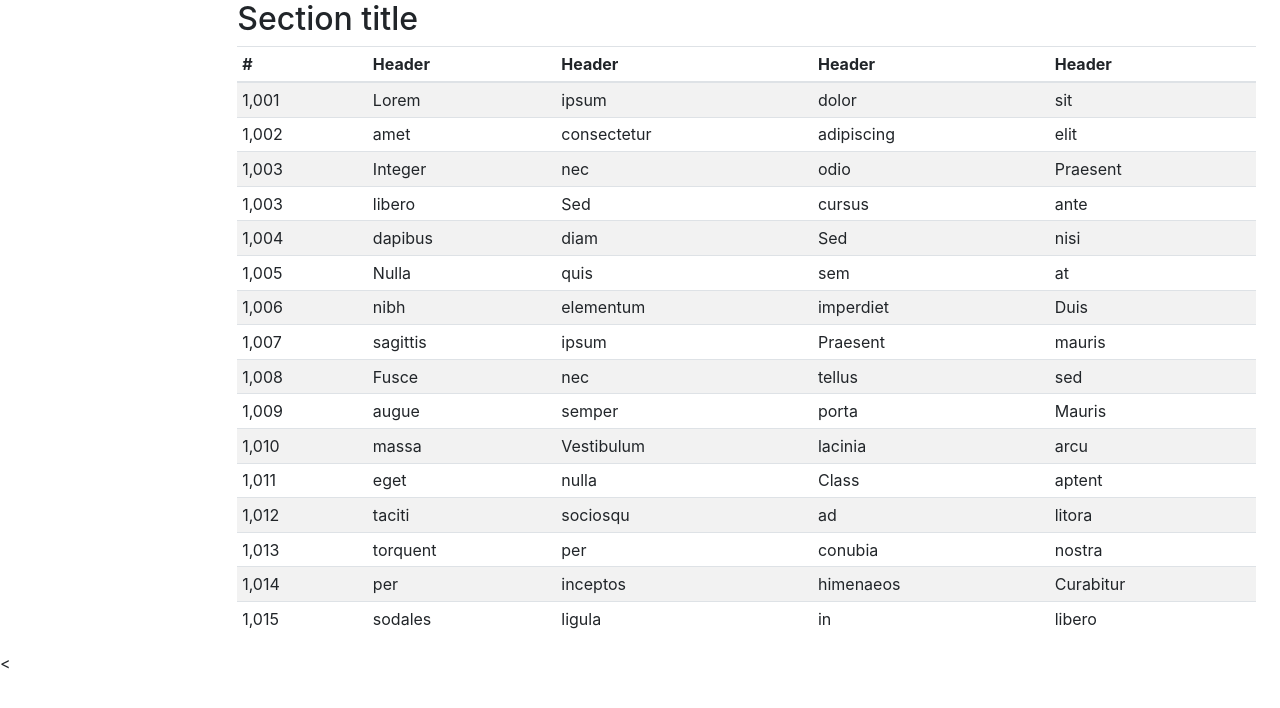
After one commit to davidyc/MyPythonWebApp, a Django app: page /jobs/themes in a window 1280 px wide. The commit adds this page. Shown: the top 708 px of the page. Run offline with Django 3.2, Linux system fonts and the light colour scheme; some libraries are stand-ins or nearby versions.

Commit message:
add theme page

```diff
--- a/MyPorfolio-project/MyPorfolio/urls.py
+++ b/MyPorfolio-project/MyPorfolio/urls.py
@@ -27,6 +27,7 @@ urlpatterns = [
     path('jobs/<int:job_id>', jobs.views.details, name='detail'),
     path('devinfo/<int:dev_id>', jobs.views.devinfo, name='devinfo'),
     path('jobs/evo', evolution.views.main, name='evo'),
+    path('jobs/themes', evolution.views.themes, name='themes'),
 ]
 
 urlpatterns += static(settings.STATIC_URL, document_root = settings.STATIC_ROOT)
--- a/MyPorfolio-project/evolution/views.py
+++ b/MyPorfolio-project/evolution/views.py
@@ -5,3 +5,6 @@ from .models import Player
 def main(request):
     players = Player.objects
     return render(request, 'evo/index.html', {'players': players})
+
+def themes(request):
+    return render(request, 'evo/themes.html')
--- a/MyPorfolio-project/jobs/templates/evo/index.html
+++ b/MyPorfolio-project/jobs/templates/evo/index.html
@@ -53,7 +53,7 @@
   <div class="collapse navbar-collapse" id="navbarsExampleDefault">
     <ul class="navbar-nav mr-auto">
       <li class="nav-item active">
-        <a class="nav-link" href="#">Home <span class="sr-only">(current)</span></a>
+        <a class="nav-link" href="{% url 'themes' %}">Home <span class="sr-only">(current)</span></a>
       </li>
       <li class="nav-item">
         <a class="nav-link" href="#">Themes</a>
--- /dev/null
+++ b/MyPorfolio-project/jobs/templates/evo/themes.html
@@ -0,0 +1,186 @@
+
+<!doctype html>
+{% load static %}
+<html lang="en">
+  <head>
+    <meta charset="utf-8">
+    <meta name="viewport" content="width=device-width, initial-scale=1, shrink-to-fit=no">
+    <meta name="description" content="">
+    <meta name="author" content="Mark Otto, Jacob Thornton, and Bootstrap contributors">
+    <meta name="generator" content="Jekyll v3.8.6">
+    <title>Dashboard Template · Bootstrap</title>
+
+    <link rel="canonical" href="https://getbootstrap.com/docs/4.4/examples/dashboard/">
+
+  <!-- Bootstrap core CSS -->
+  <link rel="stylesheet" href="{% static 'css/bootstrap.min.css' %}">
+
+    <!-- Favicons -->
+<link rel="apple-touch-icon" href="/docs/4.4/assets/img/favicons/apple-touch-icon.png" sizes="180x180">
+<link rel="icon" href="/docs/4.4/assets/img/favicons/favicon-32x32.png" sizes="32x32" type="image/png">
+<link rel="icon" href="/docs/4.4/assets/img/favicons/favicon-16x16.png" sizes="16x16" type="image/png">
+<link rel="manifest" href="/docs/4.4/assets/img/favicons/manifest.json">
+<link rel="mask-icon" href="/docs/4.4/assets/img/favicons/safari-pinned-tab.svg" color="#563d7c">
+<link rel="icon" href="/docs/4.4/assets/img/favicons/favicon.ico">
+<meta name="msapplication-config" content="/docs/4.4/assets/img/favicons/browserconfig.xml">
+<meta name="theme-color" content="#563d7c">
+
+
+    <style>
+      .bd-placeholder-img {
+        font-size: 1.125rem;
+        text-anchor: middle;
+        -webkit-user-select: none;
+        -moz-user-select: none;
+        -ms-user-select: none;
+        user-select: none;
+      }
+
+      @media (min-width: 768px) {
+        .bd-placeholder-img-lg {
+          font-size: 3.5rem;
+        }
+      }
+    </style>
+    <!-- Custom styles for this template -->
+    <link href="dashboard.css" rel="stylesheet">
+  </head>
+  <body>
+<div class="container-fluid">
+  <div class="row">
+    <main role="main" class="col-md-9 ml-sm-auto col-lg-10 px-4">
+      <h2>Section title</h2>
+      <div class="table-responsive">
+        <table class="table table-striped table-sm">
+          <thead>
+            <tr>
+              <th>#</th>
+              <th>Header</th>
+              <th>Header</th>
+              <th>Header</th>
+              <th>Header</th>
+            </tr>
+          </thead>
+          <tbody>
+            <tr>
+              <td>1,001</td>
+              <td>Lorem</td>
+              <td>ipsum</td>
+              <td>dolor</td>
+              <td>sit</td>
+            </tr>
+            <tr>
+              <td>1,002</td>
+              <td>amet</td>
+              <td>consectetur</td>
+              <td>adipiscing</td>
+              <td>elit</td>
+            </tr>
+            <tr>
+              <td>1,003</td>
+              <td>Integer</td>
+              <td>nec</td>
+              <td>odio</td>
+              <td>Praesent</td>
+            </tr>
+            <tr>
+              <td>1,003</td>
+              <td>libero</td>
+              <td>Sed</td>
+              <td>cursus</td>
+              <td>ante</td>
+            </tr>
+            <tr>
+              <td>1,004</td>
+              <td>dapibus</td>
+              <td>diam</td>
+              <td>Sed</td>
+              <td>nisi</td>
+            </tr>
+            <tr>
+              <td>1,005</td>
+              <td>Nulla</td>
+              <td>quis</td>
+              <td>sem</td>
+              <td>at</td>
+            </tr>
+            <tr>
+              <td>1,006</td>
+              <td>nibh</td>
+              <td>elementum</td>
+              <td>imperdiet</td>
+              <td>Duis</td>
+            </tr>
+            <tr>
+              <td>1,007</td>
+              <td>sagittis</td>
+              <td>ipsum</td>
+              <td>Praesent</td>
+              <td>mauris</td>
+            </tr>
+            <tr>
+              <td>1,008</td>
+              <td>Fusce</td>
+              <td>nec</td>
+              <td>tellus</td>
+              <td>sed</td>
+            </tr>
+            <tr>
+              <td>1,009</td>
+              <td>augue</td>
+              <td>semper</td>
+              <td>porta</td>
+              <td>Mauris</td>
+            </tr>
+            <tr>
+              <td>1,010</td>
+              <td>massa</td>
+              <td>Vestibulum</td>
+              <td>lacinia</td>
+              <td>arcu</td>
+            </tr>
+            <tr>
+              <td>1,011</td>
+              <td>eget</td>
+              <td>nulla</td>
+              <td>Class</td>
+              <td>aptent</td>
+            </tr>
+            <tr>
+              <td>1,012</td>
+              <td>taciti</td>
+              <td>sociosqu</td>
+              <td>ad</td>
+              <td>litora</td>
+            </tr>
+            <tr>
+              <td>1,013</td>
+              <td>torquent</td>
+              <td>per</td>
+              <td>conubia</td>
+              <td>nostra</td>
+            </tr>
+            <tr>
+              <td>1,014</td>
+              <td>per</td>
+              <td>inceptos</td>
+              <td>himenaeos</td>
+              <td>Curabitur</td>
+            </tr>
+            <tr>
+              <td>1,015</td>
+              <td>sodales</td>
+              <td>ligula</td>
+              <td>in</td>
+              <td>libero</td>
+            </tr>
+          </tbody>
+        </table>
+      </div>
+    </main>
+  </div>
+</div>
+<<script src="{% static 'jquery-3.4.1.min.js' %}"></script>
+<script src="{% static 'popper.min.js' %}"></script>
+<script src="{% static 'js/bootstrap.min.js' %}"></script>
+</html>
```
